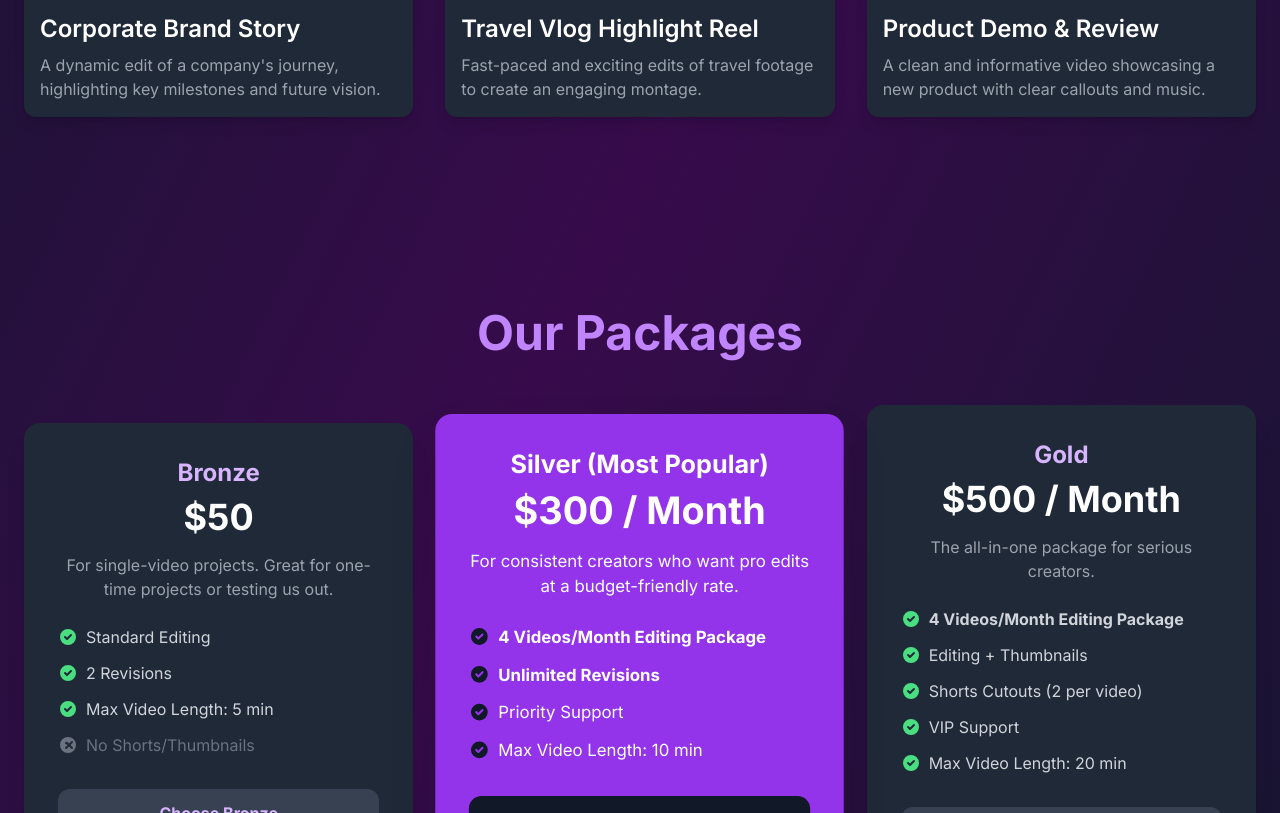
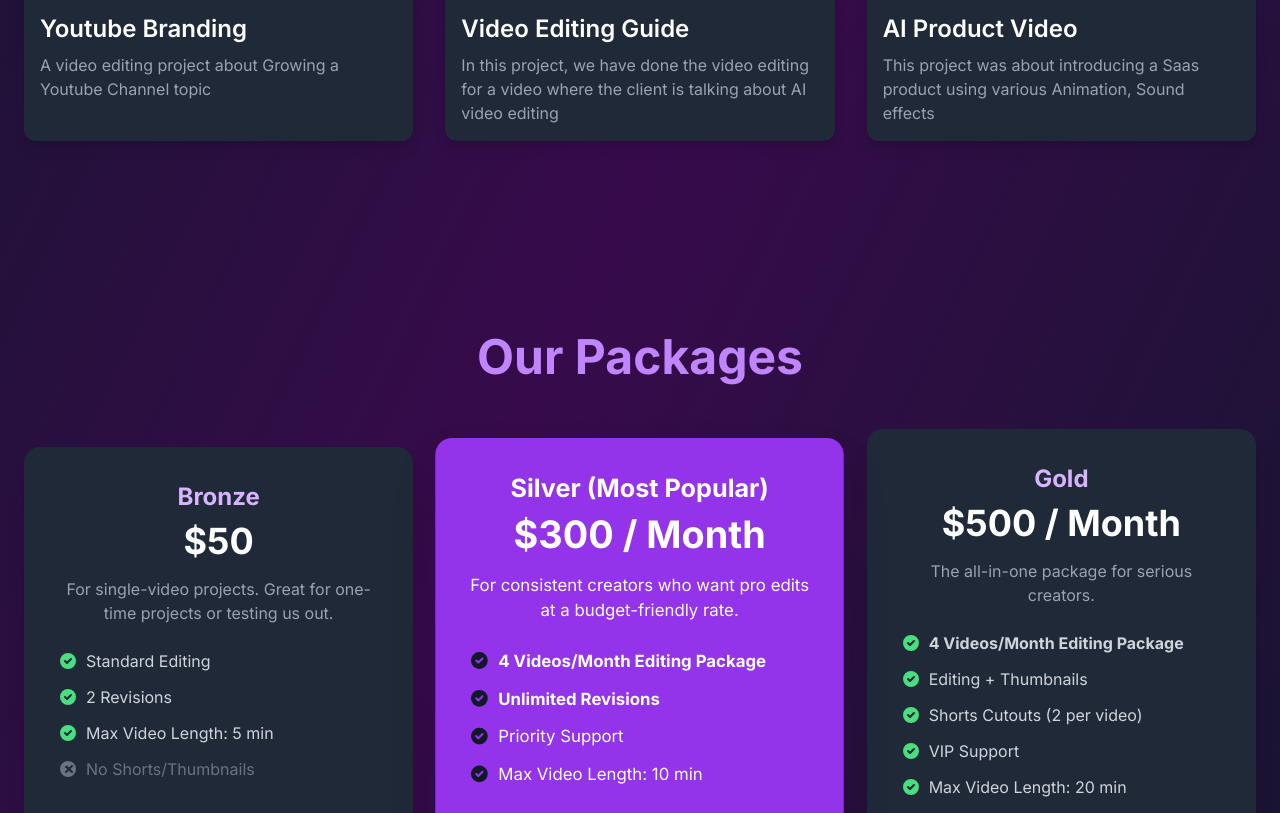
Before and after one commit to mbuser21/Vixlanse, a plain HTML site: page index.html in a window 1280 px wide. Shown: the part 1160-1973 px from the top of the page. Drawn offline with nearby package versions, Linux system fonts and the light colour scheme.

Commit message:
Update index.html

```diff
--- a/index.html
+++ b/index.html
@@ -111,24 +111,24 @@
                         <div class="video-container mb-4">
                             <iframe src="https://www.youtube.com/embed/OQp_HnacjY8" frameborder="0" allow="accelerometer; autoplay; clipboard-write; encrypted-media; gyroscope; picture-in-picture" allowfullscreen></iframe>
                         </div>
-                        <h3 class="text-2xl font-semibold mb-2 text-white">Corporate Brand Story</h3>
-                        <p class="text-gray-400">A dynamic edit of a company's journey, highlighting key milestones and future vision.</p>
+                        <h3 class="text-2xl font-semibold mb-2 text-white">Youtube Branding</h3>
+                        <p class="text-gray-400">A video editing project about Growing a Youtube Channel topic </p>
                     </div>
                     <!-- Dummy Video 2 -->
                     <div class="bg-gray-800 p-4 rounded-xl shadow-lg transition-transform duration-300 hover:scale-105">
                         <div class="video-container mb-4">
                             <iframe src="https://www.youtube.com/embed/-vYja45PKuI" frameborder="0" allow="accelerometer; autoplay; clipboard-write; encrypted-media; gyroscope; picture-in-picture" allowfullscreen></iframe>
                         </div>
-                        <h3 class="text-2xl font-semibold mb-2 text-white">Travel Vlog Highlight Reel</h3>
-                        <p class="text-gray-400">Fast-paced and exciting edits of travel footage to create an engaging montage.</p>
+                        <h3 class="text-2xl font-semibold mb-2 text-white">Video Editing Guide</h3>
+                        <p class="text-gray-400">In this project, we have done the video editing for a video where the client is talking about AI video editing</p>
                     </div>
                     <!-- Dummy Video 3 -->
                     <div class="bg-gray-800 p-4 rounded-xl shadow-lg transition-transform duration-300 hover:scale-105">
                         <div class="video-container mb-4">
                             <iframe src="https://www.youtube.com/embed/Rebf8sQqUi0" frameborder="0" allow="accelerometer; autoplay; clipboard-write; encrypted-media; gyroscope; picture-in-picture" allowfullscreen></iframe>
                         </div>
-                        <h3 class="text-2xl font-semibold mb-2 text-white">Product Demo & Review</h3>
-                        <p class="text-gray-400">A clean and informative video showcasing a new product with clear callouts and music.</p>
+                        <h3 class="text-2xl font-semibold mb-2 text-white">AI Product Video</h3>
+                        <p class="text-gray-400">This project was about introducing a Saas product using various Animation, Sound effects</p>
                     </div>
                 </div>
             </div>
```
